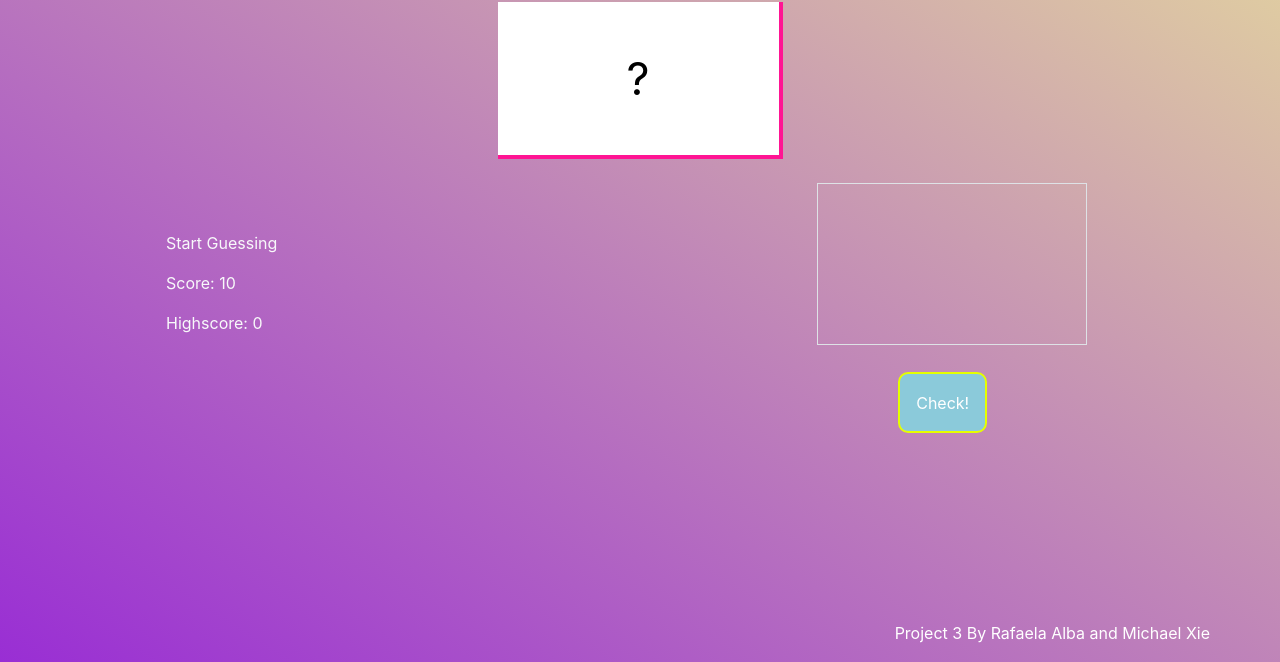
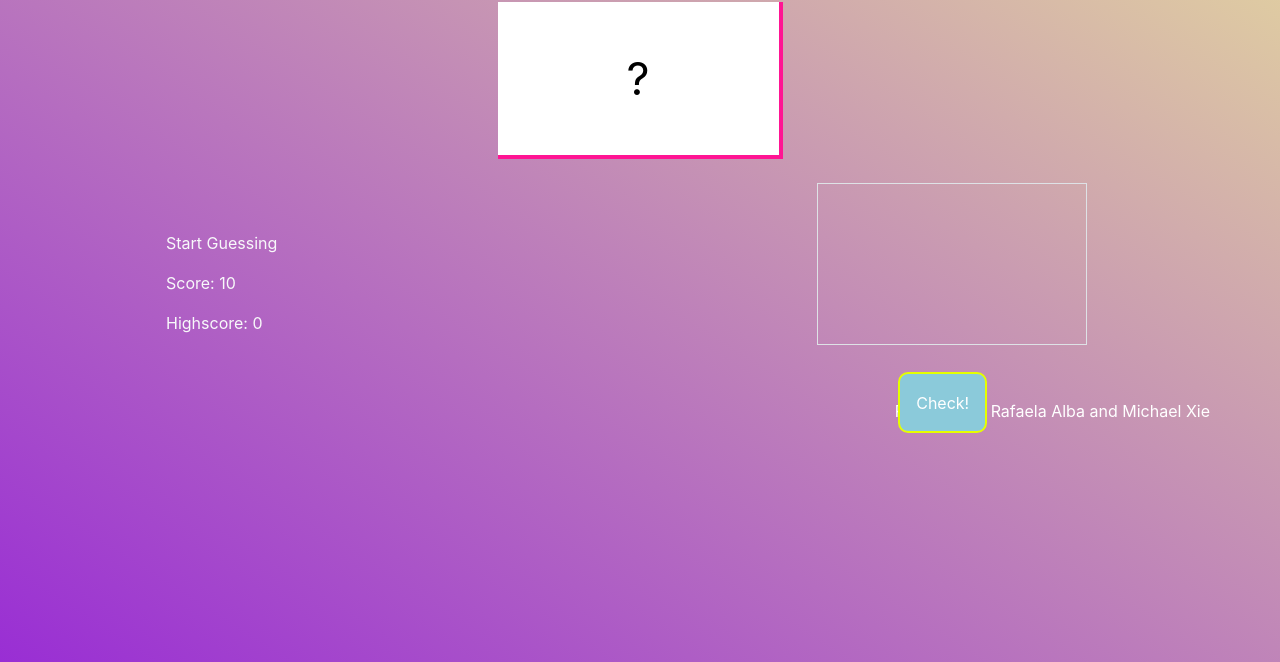
Before and after one commit to rafaela-alba/rafaela-alba.github.io, a plain HTML site: page Project3/Project3.html in a window 1280 px wide. Shown: the part 154-816 px from the top of the page. Drawn offline with nearby package versions, Linux system fonts and the light colour scheme.

Commit message:
Update Project3.css

```diff
--- a/Project3/Project3.css
+++ b/Project3/Project3.css
@@ -35,6 +35,6 @@ body{
   }
   .author_credits{
     float: right;
-    margin-top: 20%;
+/*     margin-top: 20%; */
     color: white;
   }
```
